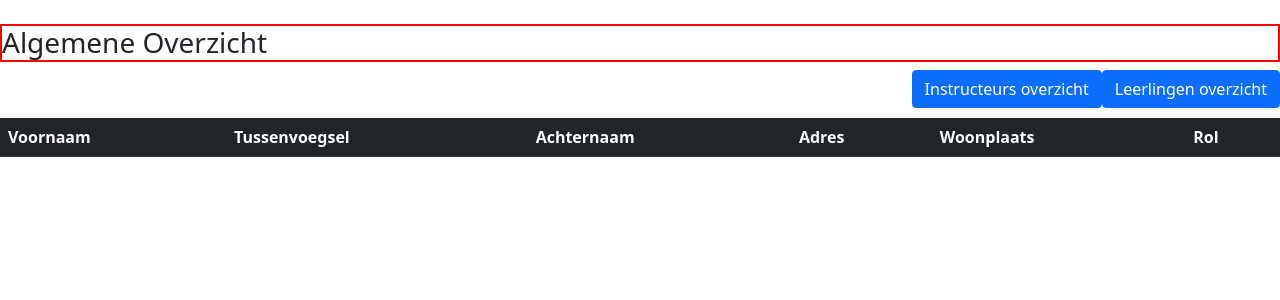
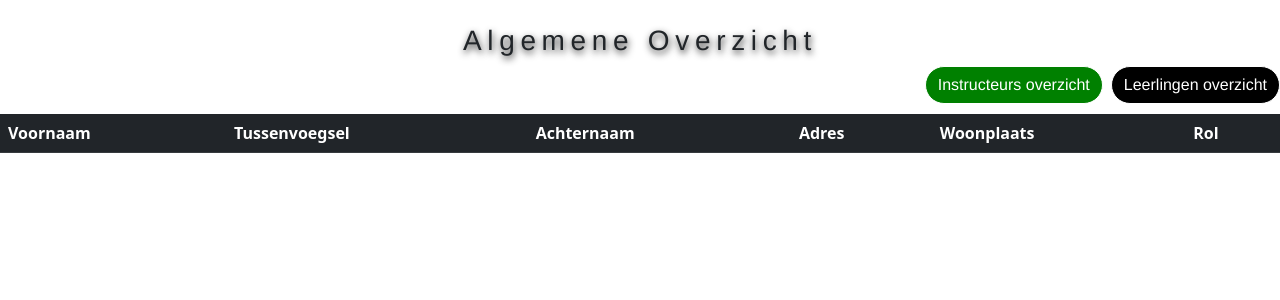
Before and after one commit to Moemin-A/eindexamen, a PHP site: page /app/views/Overzicht/index.php in a window 1280 px wide. Shown: the top 300 px of the page. Run offline with PHP 8.4, Linux system fonts and the light colour scheme; the template is opened without the code that fills it, so the values that code supplies are empty; some libraries are stand-ins or nearby versions.

Commit message:
style aanpassen met css
style aanpassen met css

```diff
--- a/public/css/style.css
+++ b/public/css/style.css
@@ -1,3 +1,23 @@
-h3 {
-  border: 2px solid red;
+h3{
+  font-family: 'Franklin Gothic Medium', 'Arial Narrow', Arial, sans-serif;
+    text-align: center;
+    border: 3cm;
+    letter-spacing: 1.5mm;
+    text-shadow: 1px 3px 7px #222222;
 }
+
+#btn1{
+  background-color: rgb(0, 0, 0);
+  margin-left: 8px;
+  font-family: 'Franklin Gothic Medium', 'Arial Narrow', Arial, sans-serif;
+  border-radius: 3em;
+  border-color: white;
+}
+
+#btn2{
+  background-color: green;
+  font-family: 'Franklin Gothic Medium', 'Arial Narrow', Arial, sans-serif;
+  border-radius: 3em;
+  border-color: white;
+  color: white;
+}
```
